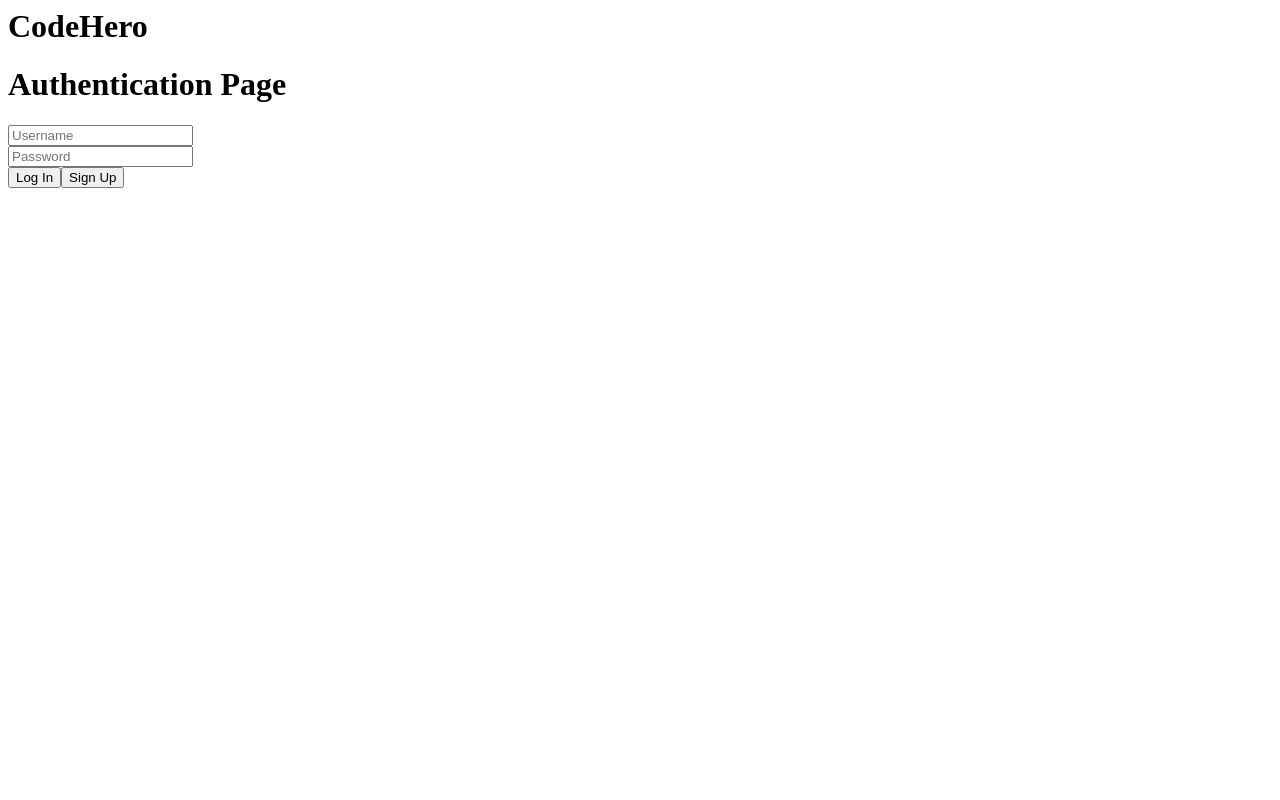
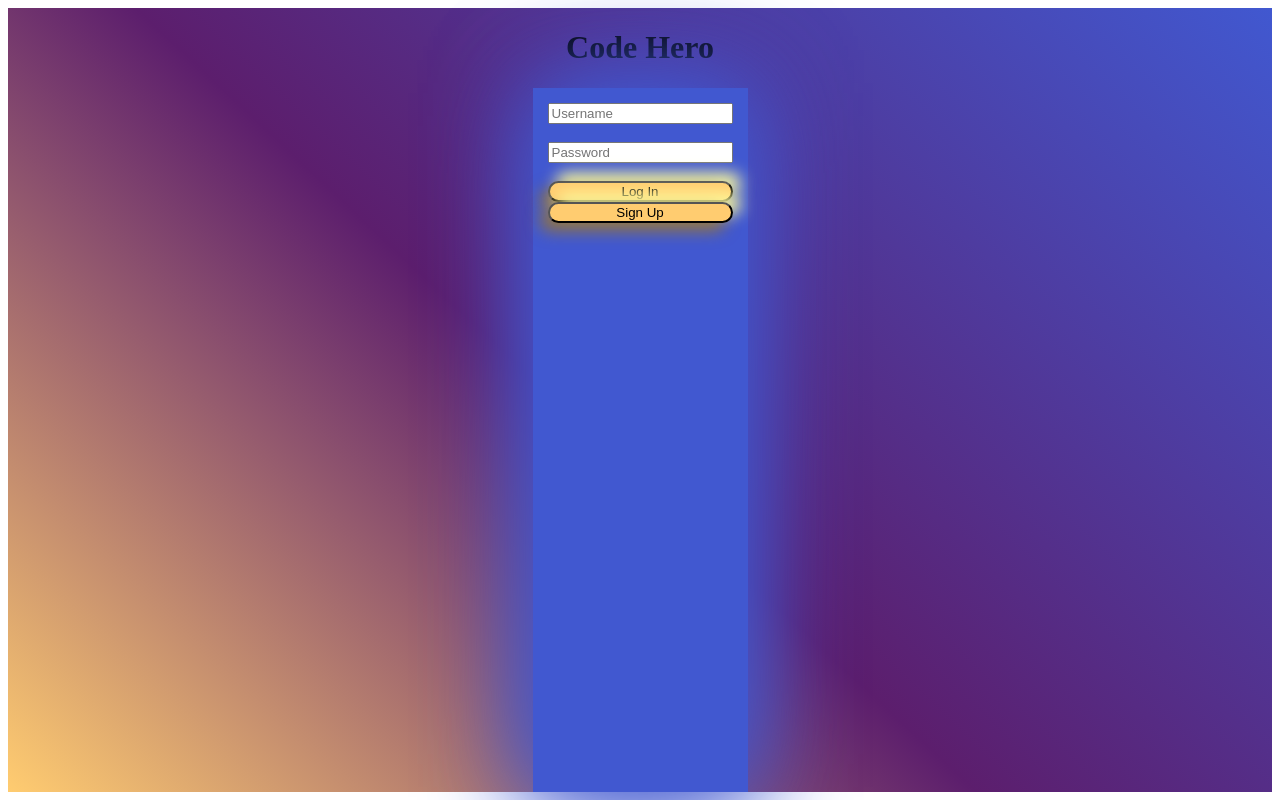
Before and after one commit to CSCodeVelocity/code-hero, a React app: page / in a window 1280 px wide. Built offline with nearby package versions, Linux system fonts and the light colour scheme; no server answers.

Commit message:
initial framing of AuthPage and authForm

```diff
--- a/client/pages/authPage.jsx
+++ b/client/pages/authPage.jsx
@@ -3,8 +3,8 @@ import AuthForm from '../components/authForm.jsx';
 
 const authPage = (props) => {
   return (
-    <div>
-      <h1>Authentication Page</h1>
+    <div className="authpage">
+      <h1>Code Hero</h1>
       <AuthForm history={props.history} />
     </div>
   );
--- a/client/styles.scss
+++ b/client/styles.scss
@@ -52,3 +52,38 @@
   width: 40px;
   height: 40px;
 }
+
+.authPage {
+  display: flex;
+  flex-direction: column;
+  justify-content: space-evenly;
+  background-color: #4158d0;
+  background-image: linear-gradient(
+    43deg,
+    #ffcc70 0%,
+    #5c1e6d 46%,
+    #4158d0 100%
+  );
+  align-items: center;
+  height: 100%;
+
+  div {
+    color: white;
+  }
+
+  .authForm {
+    display: flex;
+    flex-direction: column;
+    flex-grow: 1;
+    border-radius: 0px;
+    background: #4158d0;
+    box-shadow: -5px 5px 100px #4057ce, 5px -5px 100px #4259d2;
+    padding: 15px;
+
+    button {
+      border-radius: 56px;
+      background: #ffcc70;
+      box-shadow: -8px 8px 16px #917440, 8px -8px 16px #ffffa0;
+    }
+  }
+}
--- a/index.html
+++ b/index.html
@@ -4,7 +4,6 @@
     <title>CodeHero</title>
   </head>
   <body>
-    <h1>CodeHero</h1>
     <div id="root"></div>
     <script src="build/bundle.js"></script>
   </body>
```
Also changed, not shown: 1 other file (tests, documents, lock files or other folders).
